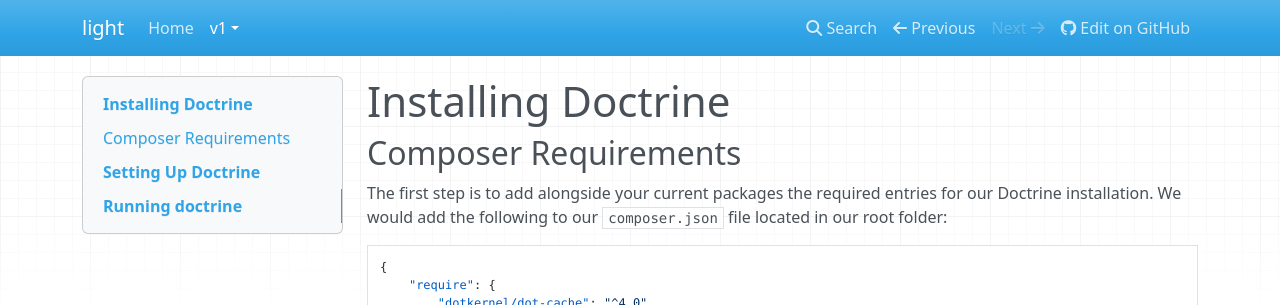
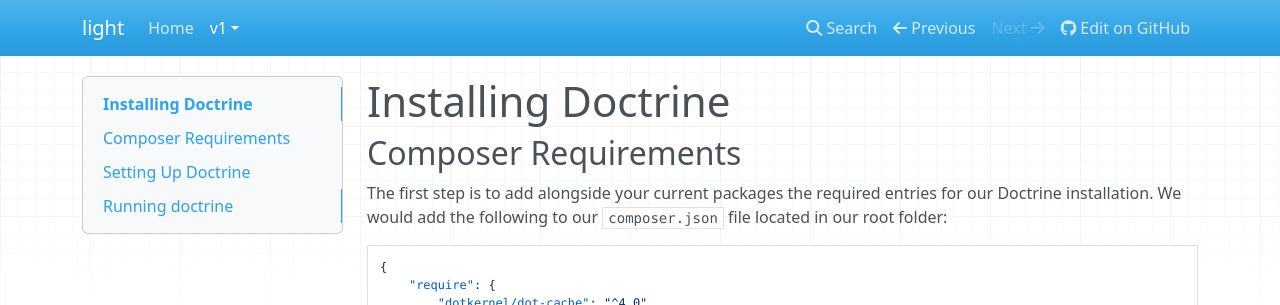
Before and after one commit to dotkernel/light-documentation, an MkDocs documentation site: the page built from docs/book/v1/tutorials/doctrine-installation.md, in a window 1280 px wide and 900 px high. Shown: the top 305 px of the window. Built offline with MkDocs 1.6.1, drawn with Linux system fonts in a browser that asks for light colours; nearby versions of some CDN libraries.

````diff
--- a/docs/book/v1/tutorials/doctrine-installation.md
+++ b/docs/book/v1/tutorials/doctrine-installation.md
@@ -43,7 +43,7 @@ It simplifies wiring Doctrine EntityManager, DBAL, configuration, and related se
 An extension for PHPStan that improves static analysis for Doctrine.
 It understands entity metadata, repositories, and common Doctrine patterns, helping catch errors during development.
 
-# Setting Up Doctrine
+## Setting Up Doctrine
 
 After successfully installing our dependencies we now need to configure our Doctrine instance.
 
@@ -252,7 +252,7 @@ return DependencyFactory::fromEntityManager(
 );
 ```
 
-# Running doctrine
+## Running doctrine
 
 Now that everything has been configured we only need to do one last thing, to create an executable for the Doctrine CLI.
 In our case we will create it as `/bin/doctrine`
````
